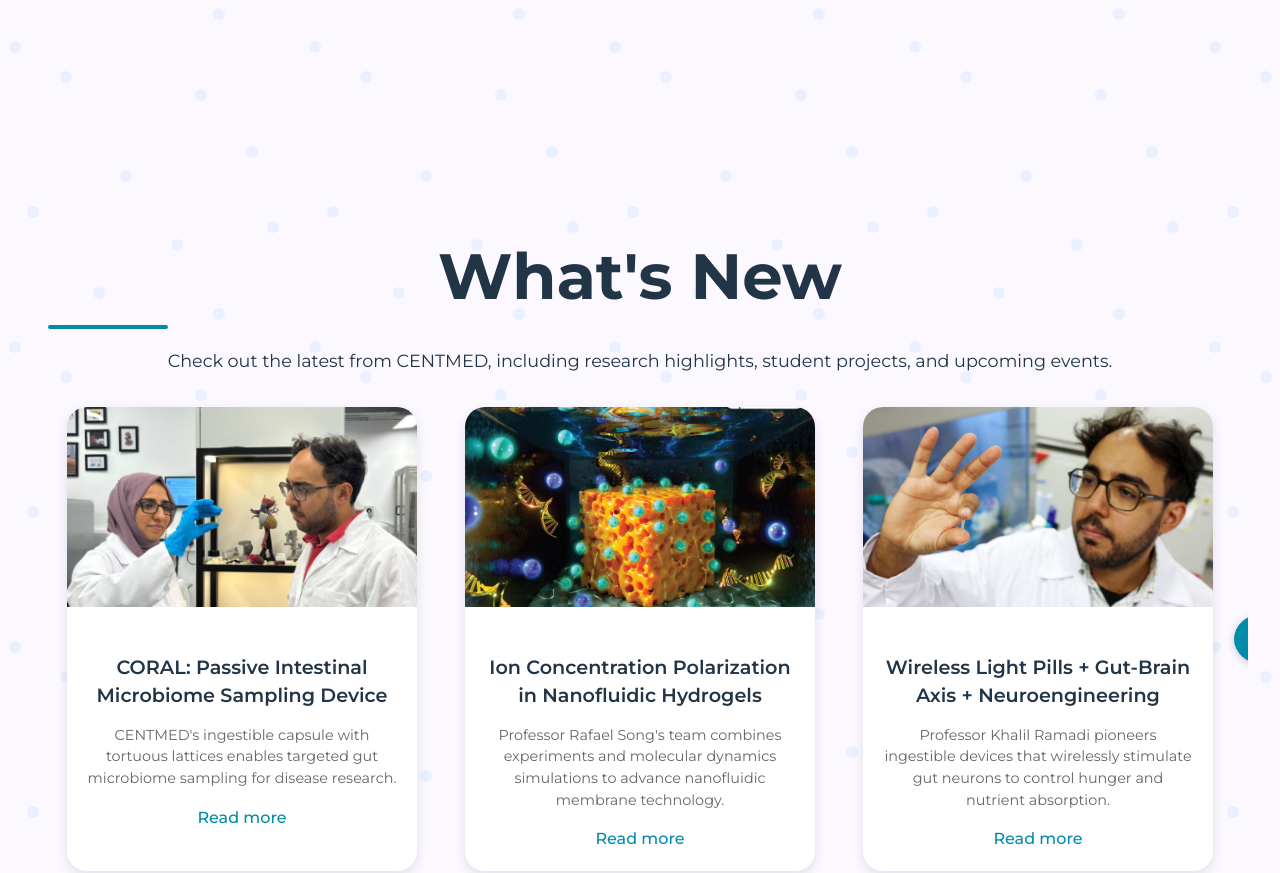
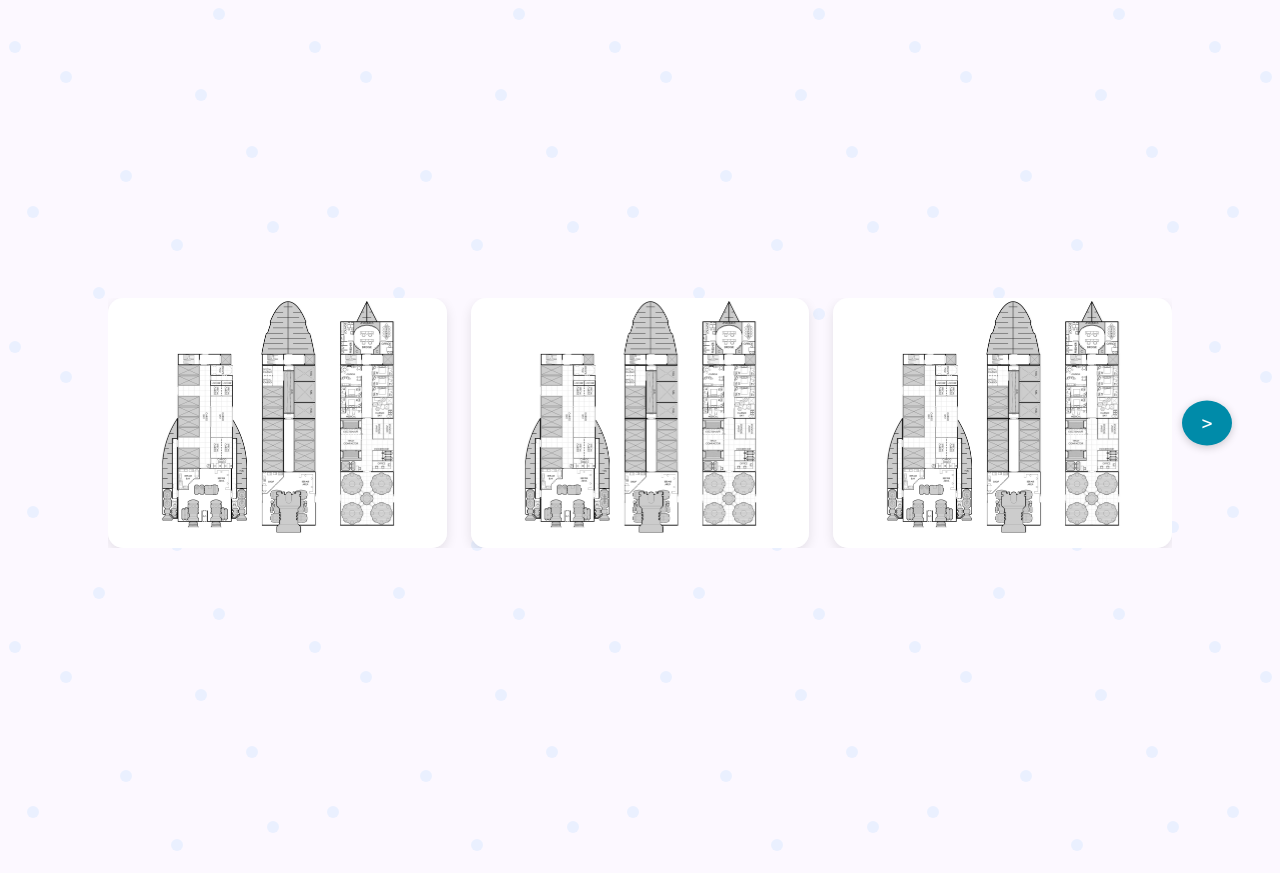
Before and after one commit to CENTMED/test-CENTMED-website, a React (Vite) app: page / in a window 1280 px wide. Shown: the part 1969-2842 px from the top of the page. Built offline with nearby package versions, Linux system fonts and the light colour scheme.

Commit message:
Update Home.jsx

```diff
--- a/src/pages/Home.jsx
+++ b/src/pages/Home.jsx
@@ -482,6 +482,17 @@ const NewsCarousel = () => {
                     </div>
                 </motion.section>
             ))}
+            {/* Image Carousel - placed after "Who We Are" section */}
+            <motion.section
+                className="content-section"
+                viewport={{ once: false, amount: 0.3 }}
+                initial={{ opacity: 0, y: 50 }}
+                whileInView={{ opacity: 1, y: 0 }}
+                transition={{ duration: 0.8, ease: "easeOut" }}
+            >
+                <ImageCarousel images={carouselImages} />
+            </motion.section>
+
             {/* News Section with Carousel */}
             <motion.section
                 className="content-section"
```
